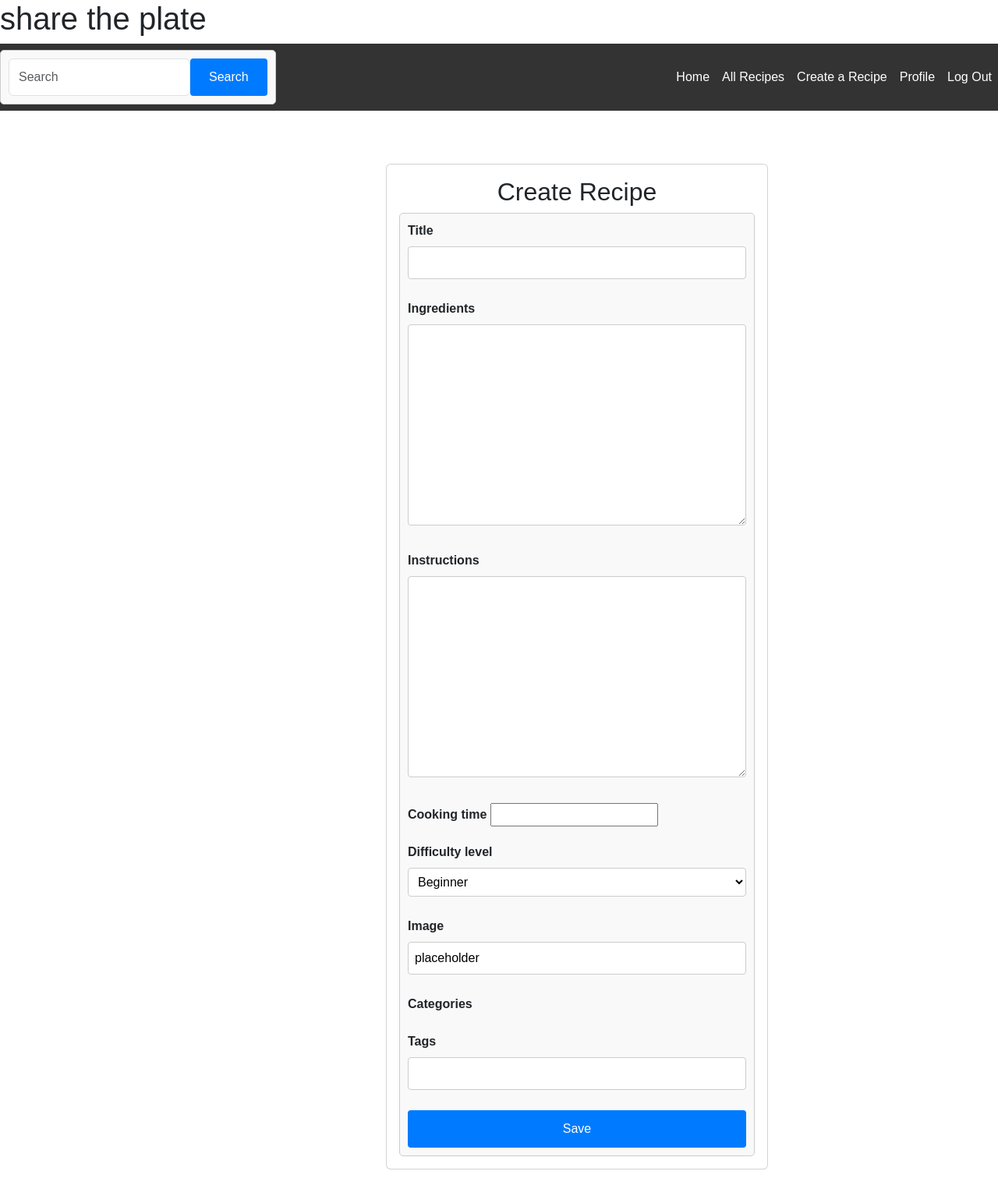
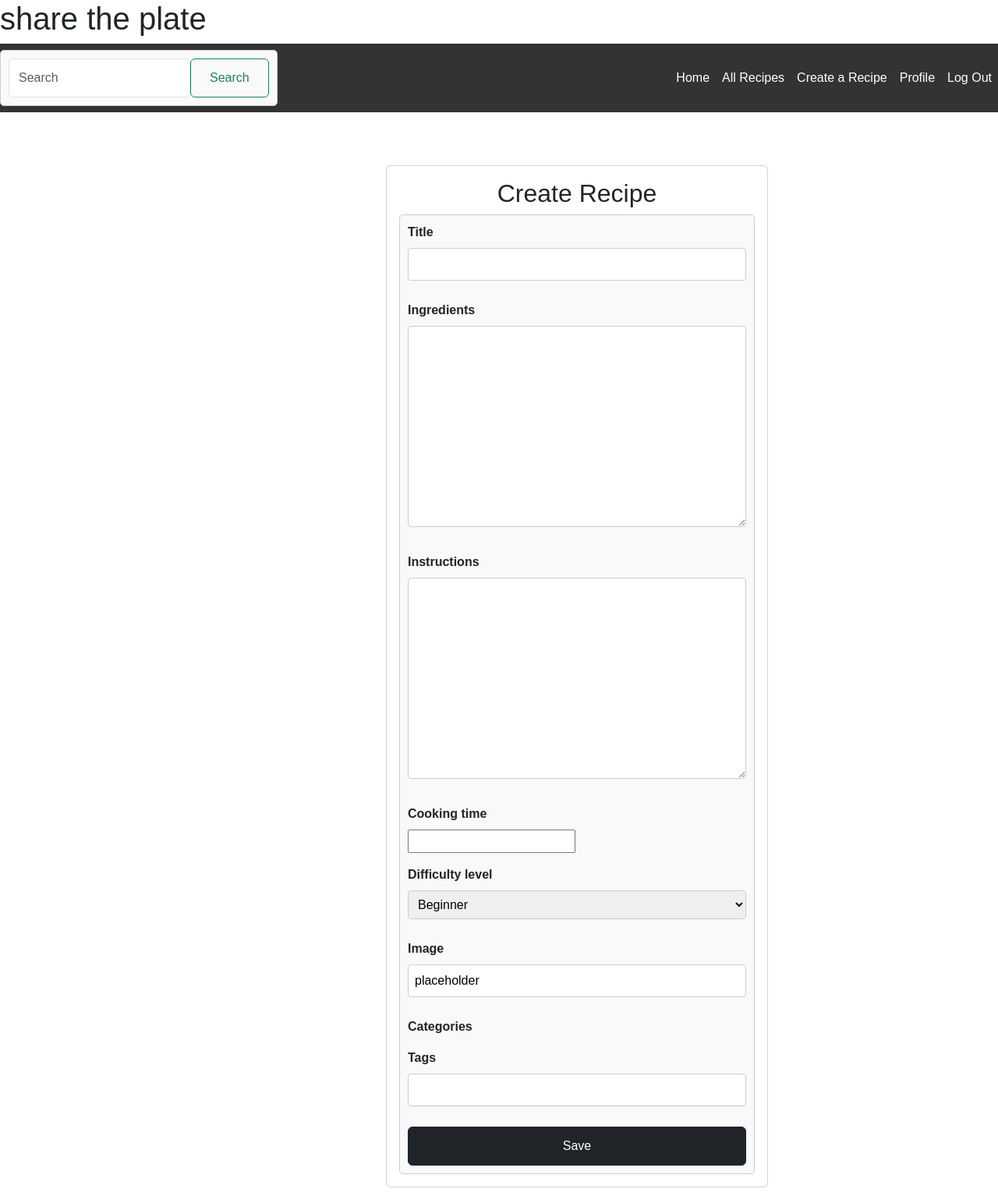
Before and after one commit to BWNC-code/share-the-plate, a Django app: page /recipe/new/ in a window 1280 px wide. Shown: the whole page at 78% size. Before the commit the page ends 1500 px from the top, so only its background shows below. Run offline with Django 3.2, Linux system fonts and the light colour scheme; a user stored in the database is signed in; data that the repository does not hold is empty; parts of the project's set-up code (start-up, migrations or seed data) failed here and were passed over; some libraries are stand-ins or nearby versions; some web fonts are replaced.

Commit message:
remove unnecessary styling

```diff
--- a/static/assets/css/style_form.css
+++ b/static/assets/css/style_form.css
@@ -8,43 +8,35 @@
 /* Form fields */
 form label {
     font-weight: bold;
+    display: block;
 }
 
 form input[type="text"],
-form textarea {
-    width: 100%;
-    padding: 8px;
-    margin-bottom: 10px;
-    border: 1px solid #ccc;
-    border-radius: 4px;
-}
-
+form input[type="password"],
+form textarea,
 form select {
     width: 100%;
     padding: 8px;
-    margin-bottom: 10px;
     border: 1px solid #ccc;
     border-radius: 4px;
-    background-color: #fff;
+    margin-bottom: 10px;
+}
+
+/* Remove the bullets from the categories */
+form ul {
+    list-style-type: none;
+    padding: 0;
 }
 
 /* Category checkboxes */
 .form-check-label {
     margin-right: 10px;
-}
-
-/* Submit button */
-form button[type="submit"] {
-    padding: 10px 20px;
-    background-color: #007bff;
-    border: none;
-    border-radius: 4px;
-    color: #fff;
-    cursor: pointer;
+    display: block;
 }
 
 /* Additional styles for larger screens */
 @media (min-width: 768px) {
+
     /* Two-column layout for cooking time and difficulty level */
     .row .col-md-6 {
         width: 50%;
```
